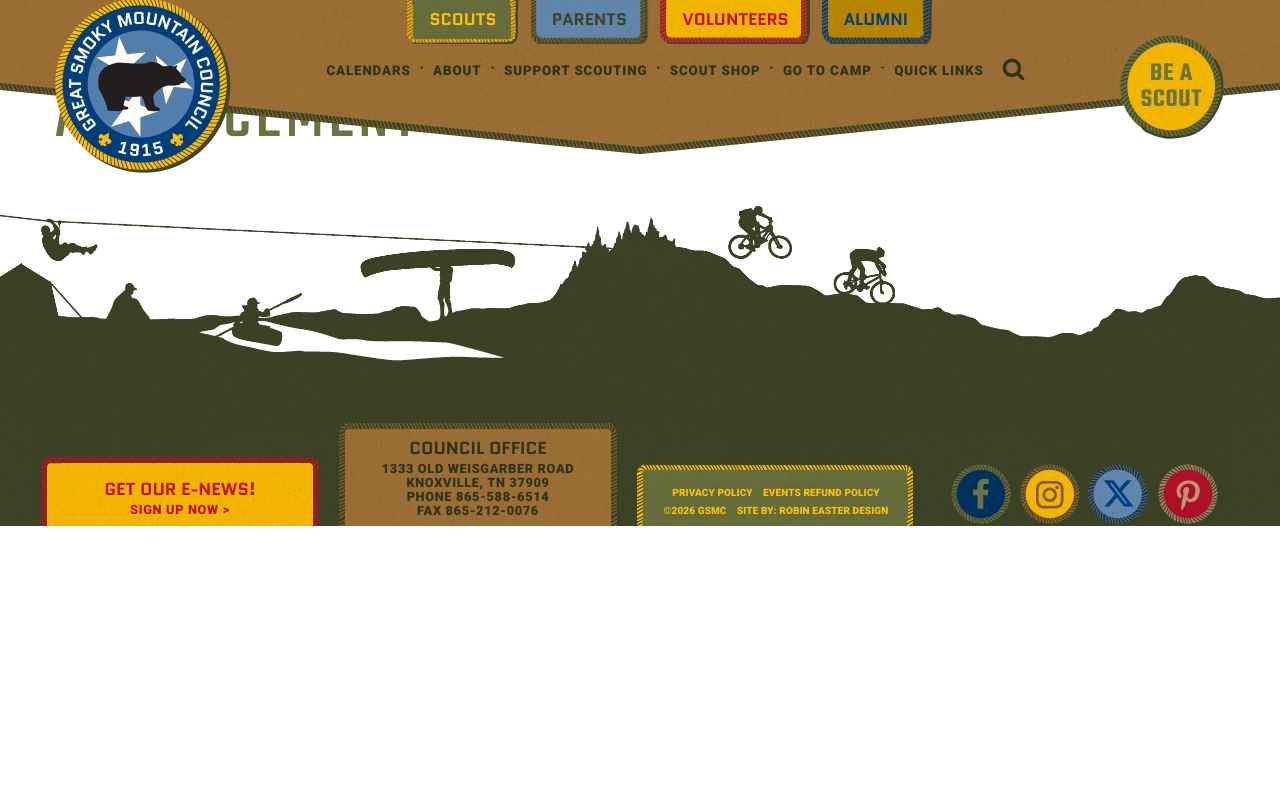
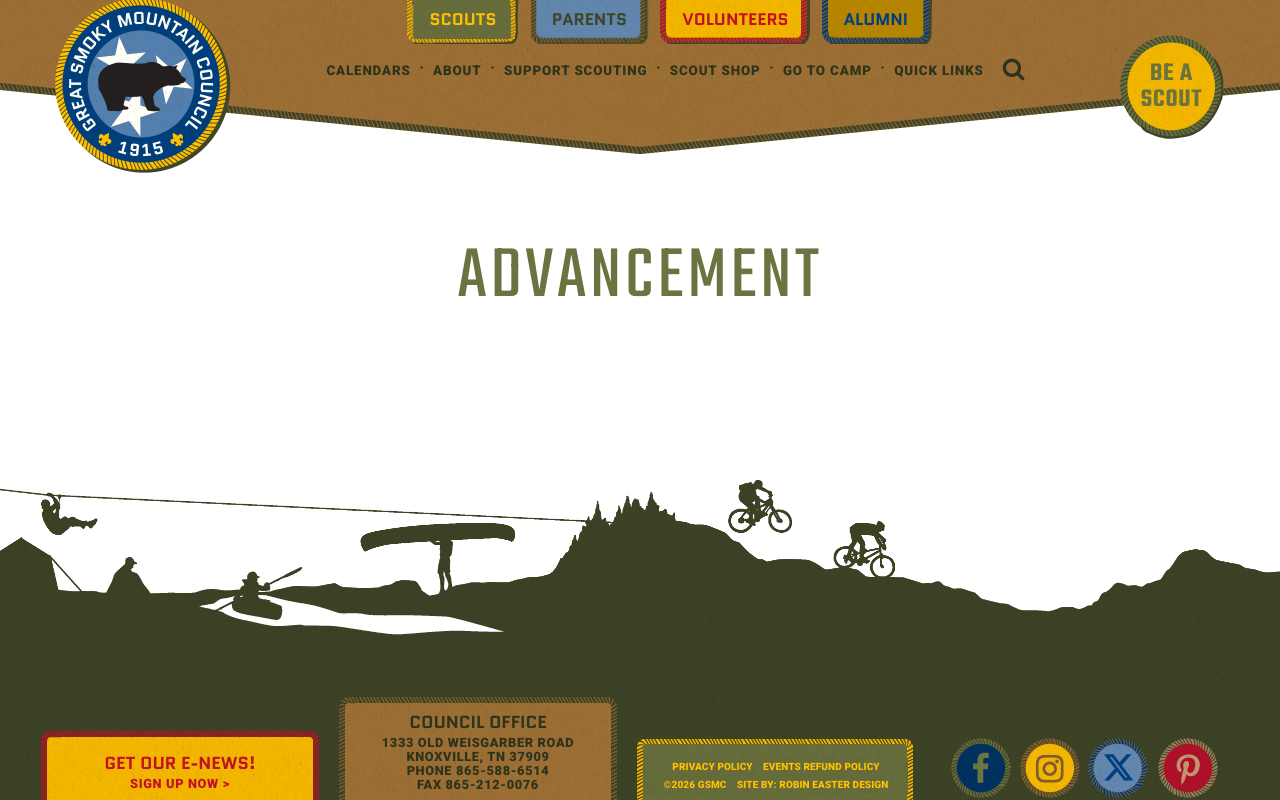
Before and after one commit to jefflarkin/gsmc-staging, a plain HTML site: page advancement/index.html in a window 1280 px wide. Drawn offline with Linux system fonts and the light colour scheme.

Commit message:
FixAdvancement page layout and restructure site root
- Move site into advancement/ (it is now the repo's site root)
- Page heading: real-site pattern — 160px spacer + centered H1 so it
  clears the absolute header band (matches /scouts/, /parents/advancement/)
- Short pages now fill the viewport (footer fixed at bottom) via flex
  .wrapper / #content rules in head <style> block
- README: page-heading building block + short-page footnote
- _template.html carries the same layout rules

```diff
--- a/advancement/index.html
+++ b/advancement/index.html
@@ -54,6 +54,13 @@
 	.vc_single_image-img { max-width: 100%; height: auto; }
 	.wpb_single_image.vc_align_center { text-align: center; }
 	.wpb_single_image { margin-bottom: 1.5rem; }
+
+	/* Fill the viewport height on short pages so the footer sits at the
+	   bottom of the screen (the footer keeps its designed size; the extra
+	   space goes above it). Remove on long-content pages if undesired. */
+	.wrapper { display: flex; flex-direction: column; min-height: 100vh; }
+	#content { flex: 1 1 auto; }
+	footer.footer { flex: 0 0 auto; }
 	</style>
 </head>
 
@@ -244,7 +251,20 @@
 						<section class="entry-content" itemprop="articleBody">
 							<div class="wpb-content-wrapper" id="wpb-content-root">
 
-                <h1>Advancement</h1>
+								<!-- Page heading — real-site pattern: spacer so the H1 clears the
+								     header chevron band, then a centered <h1> (/parents/advancement/,
+								     /scouts/ etc. all do exactly this). -->
+								<div class="vc_row wpb_row vc_row-fluid">
+									<div class="wpb_column vc_column_container vc_col-sm-12">
+										<div class="vc_column-inner">
+											<div class="wpb_wrapper">
+												<div class="vc_empty_space" style="height: 160px"><span class="vc_empty_space_inner"></span></div>
+												<h1 style="text-align: center;">Advancement</h1>
+											</div><!-- .wpb_wrapper -->
+										</div><!-- .vc_column-inner -->
+									</div><!-- .vc_col-sm-12 -->
+								</div><!-- .vc_row -->
+
 								<!-- ==== CONTENT START — add new page content below this line ====
 								 Building blocks (text, image, spacer) are documented in README.md
 								 and in the captured sample page: src/_research/page.html.
```
Also changed, not shown: advancement/_template.html (+7 -0 lines), README.md.
